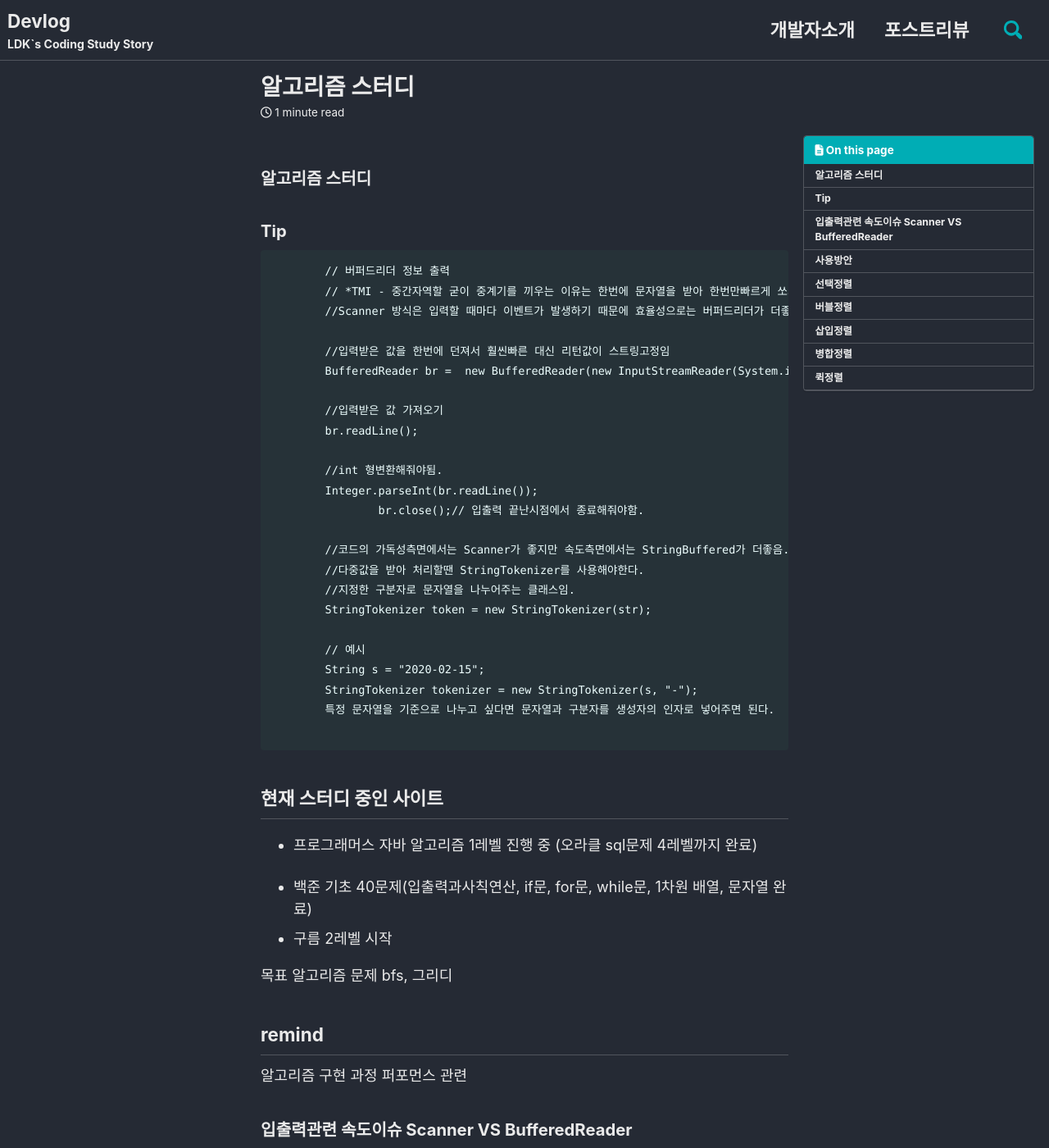
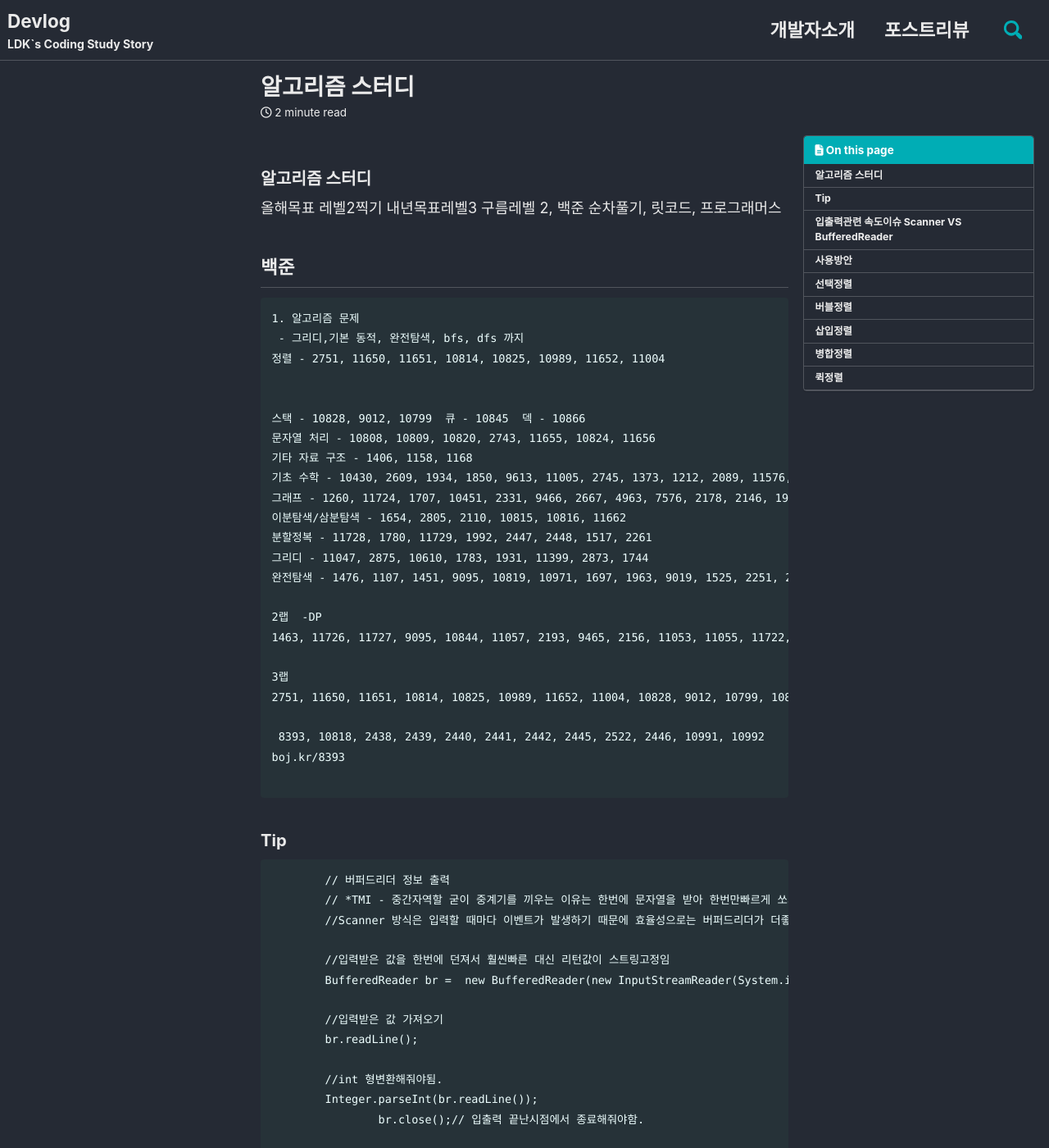
Before and after one commit to ldk-hub/ldk-hub.github.io, a Jekyll site: the page built from _posts/2020-04-27-algorithm.md, in a window 1280 px wide and 1400 px high. Shown: the whole window at 82% size. Built offline with Jekyll 4.4.1, drawn with Linux system fonts in a browser that asks for light colours; cached includes are drawn as plain includes; nearby versions of some CDN libraries; a script that is not in the unit is left out; comment, search, counter and statistics services are not loaded.

Commit message:
Update 2020-04-27-algorithm.md

````diff
--- a/_posts/2020-04-27-algorithm.md
+++ b/_posts/2020-04-27-algorithm.md
@@ -19,7 +19,37 @@ toc: true
 
 ### 알고리즘 스터디
 
+올해목표 레벨2찍기 내년목표레벨3
+구름레벨 2, 백준 순차풀기, 릿코드, 프로그래머스
 
+
+## 백준
+```
+1. 알고리즘 문제
+ - 그리디,기본 동적, 완전탐색, bfs, dfs 까지
+정렬 - 2751, 11650, 11651, 10814, 10825, 10989, 11652, 11004
+
+
+스택 - 10828, 9012, 10799  큐 - 10845  덱 - 10866
+문자열 처리 - 10808, 10809, 10820, 2743, 11655, 10824, 11656
+기타 자료 구조 - 1406, 1158, 1168
+기초 수학 - 10430, 2609, 1934, 1850, 9613, 11005, 2745, 1373, 1212, 2089, 11576, 1978, 1929, 11653, 10872, 1676, 2004, 6588
+그래프 - 1260, 11724, 1707, 10451, 2331, 9466, 2667, 4963, 7576, 2178, 2146, 1991, 11725, 1167, 1967
+이분탐색/삼분탐색 - 1654, 2805, 2110, 10815, 10816, 11662
+분할정복 - 11728, 1780, 11729, 1992, 2447, 2448, 1517, 2261
+그리디 - 11047, 2875, 10610, 1783, 1931, 11399, 2873, 1744
+완전탐색 - 1476, 1107, 1451, 9095, 10819, 10971, 1697, 1963, 9019, 1525, 2251, 2186, 3108, 5014, 1759, 2580, 1987, 6603, 1182, 2003, 1806, 1644, 1261, 1208, 7453, 2632, 2143
+
+2랩  -DP
+1463, 11726, 11727, 9095, 10844, 11057, 2193, 9465, 2156, 11053, 11055, 11722, 11054, 1912, 2579, 1699, 2133, 9461, 2225, 2011, 11052
+
+3랩
+2751, 11650, 11651, 10814, 10825, 10989, 11652, 11004, 10828, 9012, 10799, 10845, 10866, 10808, 10809, 10820, 2743, 11655, 10824, 11656, 1406, 1158, 1168, 10430, 2609, 1934, 1850, 9613, 11005, 2745, 1373, 1212, 2089, 11576, 1978, 1929, 6588, 11653, 10872, 1676, 2004
+
+ 8393, 10818, 2438, 2439, 2440, 2441, 2442, 2445, 2522, 2446, 10991, 10992
+boj.kr/8393
+
+```
 
 ### Tip
 ```
````
